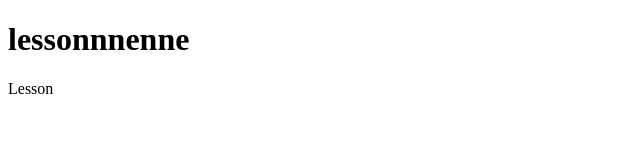
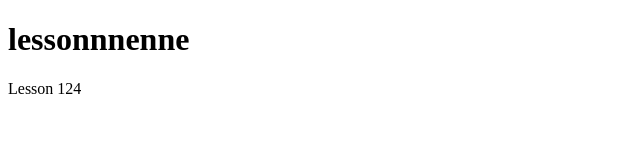
Before and after one commit to nastyakazakova/lesson10, a website: page src/index.html in a window 1280 px wide. Shown: the full height of the page, 0-640 px from the left. Drawn offline with Linux system fonts and the light colour scheme.

Commit message:
task-2: text change

```diff
--- a/src/index.html
+++ b/src/index.html
@@ -8,6 +8,6 @@
 </head>
 <body>
     <h1>lessonnnenne</h1>
-    <div>Lesson</div>
+    <div>Lesson 124</div>
 </body>
 </html>
```
